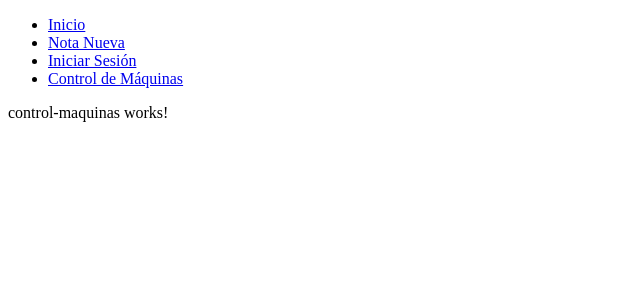
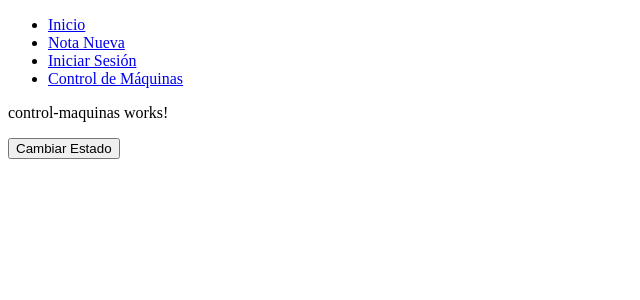
Before and after one commit to YadimirCovBel/kwPeoy02, an Angular app in the folder proyLavanderia02/: page /control-maquinas in a window 1280 px wide. Shown: the top 300 px of the page, without its empty margins (0-640 px from the left). Built offline with nearby package versions, Linux system fonts and the light colour scheme.

Commit message:
se agrego el boton a control-maquinas.html y tambien en su ts se coloco el import de HttpClient y el constructo para ToggleEstado

```diff
--- a/proyLavanderia02/src/app/control-maquinas/control-maquinas.component.html
+++ b/proyLavanderia02/src/app/control-maquinas/control-maquinas.component.html
@@ -1 +1,2 @@
 <p>control-maquinas works!</p>
+<button (click)="toggleEstado">Cambiar Estado</button>
--- a/proyLavanderia02/src/app/control-maquinas/control-maquinas.component.ts
+++ b/proyLavanderia02/src/app/control-maquinas/control-maquinas.component.ts
@@ -1,4 +1,5 @@
 import { Component } from '@angular/core';
+import { HttpClient } from '@angular/common/http';
 
 @Component({
   selector: 'app-control-maquinas',
@@ -6,5 +7,12 @@ import { Component } from '@angular/core';
   styleUrls: ['./control-maquinas.component.css']
 })
 export class ControlMaquinasComponent {
+  constructor(private http: HttpClient) {}
 
+  toggleEstado() {
+    this.http.get('/estado').subscribe((data: any) => {
+      const nuevoValor = data.valor === 0 ? 1 : 0;
+      this.http.post('/estado', { valor: nuevoValor }).subscribe();
+    });
+  }
 }
```
